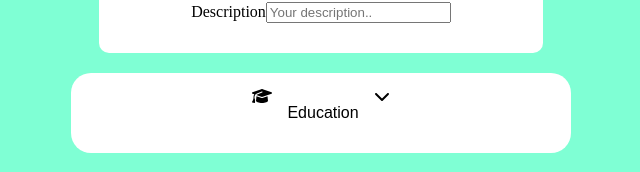
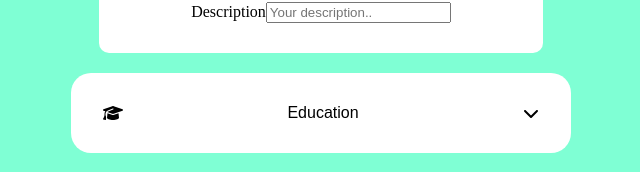
Before and after one commit to BootstrapFootkicker/cvApplication, a React (Vite) app: page / in a window 1280 px wide. Shown: the part 768-940 px from the top of the page, without its empty margins (319-959 px from the left). Built offline with nearby package versions, Linux system fonts and the light colour scheme.

Commit message:
Fixes
Fixed issue with export
Fixed css issue with dropdown button
Fixed form added button not getting name when created
Delete some comments

```diff
--- a/src/components/App.jsx
+++ b/src/components/App.jsx
@@ -1,49 +1,56 @@
-import React, {useEffect} from "react";
+import React, { useEffect } from "react";
 import ReactDOM from "react-dom/client";
-import {useState} from "react";
+import { useState } from "react";
 
-import PersonalDetails from "./PersonalDetails.jsx";
-import {EducationForm} from "./EducationForm.jsx";
+import { PersonalDetails } from "./PersonalDetails.jsx";
+import { EducationForm } from "./EducationForm.jsx";
 import ExperienceForm from "./ExperienceForm.jsx";
-import {Dropdown} from "./Dropdown.jsx";
-import {v4 as uuid} from "uuid";
+import { Dropdown } from "./Dropdown.jsx";
+import { v4 as uuid } from "uuid";
 import {
   faGraduationCap,
   faBriefcase,
 } from "@fortawesome/free-solid-svg-icons";
-import {FontAwesomeIcon} from "@fortawesome/react-fontawesome";
-import {InfoButton} from "./InfoButton.jsx";
+import { FontAwesomeIcon } from "@fortawesome/react-fontawesome";
+import { InfoButton } from "./InfoButton.jsx";
 
-//Temp state update wont work since states  dont update in time, consider togglinmg display instead
 export function App() {
   //todo change functions to have elementInfo:{} format!
 
-    const [menuList, setMenuList] = useState([{
-        elementInfo: {type: 'formButton', name: "+ Add Education", trigger: educationTrigger, id: uuid()}
-    }]);
+  const [menuList, setMenuList] = useState([
+    {
+      elementInfo: {
+        type: "formButton",
+        name: "+ Add Education",
+        trigger: educationTrigger,
+        id: uuid(),
+      },
+    },
+  ]);
   const [formToggle, setFormToggle] = useState(false);
 
   useEffect(() => {
-        console.log(formToggle)
-        // console.log(menuList)
-    })
-
+    console.log(formToggle);
+  });
 
   function createAddButton(title, trigger) {
-        return {type: "button", name: title, trigger: trigger, id: uuid()}
+    return { type: "button", name: title, trigger: trigger, id: uuid() };
   }
 
   function resetMenuList(id) {
-        removeMenuItem(id)
+    removeMenuItem(id);
   }
 
-    function submitEditForm(formId, formInfo, targetId) {
-
-    }
+  function submitEditForm(formId, formInfo, targetId) {}
 
   function createEditForm(buttonId, elementInfo) {
-        toggleForm()
-        addNewMenuItem({type: "form", id: uuid(), actions: [submitEditForm, resetMenuList], elementInfo: elementInfo})
+    toggleForm();
+    addNewMenuItem({
+      type: "form",
+      id: uuid(),
+      actions: [submitEditForm, resetMenuList],
+      elementInfo: elementInfo,
+    });
   }
 
   function formSubmit(formId, name, id) {
@@ -52,85 +59,93 @@ export function App() {
         type: "button",
         name: name,
         id: id,
-                trigger: createEditForm
-            }
-        })
+        trigger: createEditForm,
+      },
+    });
 
-
-        removeMenuItem(formId)
-
-
+    removeMenuItem(formId);
   }
 
-
   function addNewMenuItem(item) {
-        setMenuList(currentMenuList => {
-                return [item, ...currentMenuList]
-            }
-        )
+    setMenuList((currentMenuList) => {
+      return [item, ...currentMenuList];
+    });
   }
 
-
   function removeMenuItem(id) {
-
-        console.log(id + " removed")
-        setMenuList(currentMenuList => {
-                return currentMenuList.filter((item) => item.elementInfo.id !== id)
-            }
-        )
+    console.log(id + " removed");
+    setMenuList((currentMenuList) => {
+      return currentMenuList.filter((item) => item.elementInfo.id !== id);
+    });
   }
 
-
   function findMenuItem(id) {
-        return menuList.find((item) => item.elementInfo.id === id)
+    return menuList.find((item) => item.elementInfo.id === id);
   }
 
   //todo Make all prop name consistent across components
 
   function findMenuItemIndex(id) {
-        return menuList.findIndex((item) => item.elementInfo.id === id)
+    return menuList.findIndex((item) => item.elementInfo.id === id);
   }
 
   function editMenuItem(id, elementInfo) {
-        let index = findMenuItemIndex(id)
-        let item = {type: "button", name: elementInfo.name, id: uuid(), elementInfo: elementInfo, trigger: editMenuItem}
-        setMenuList(currentMenuList => {
-                return [...currentMenuList.slice(0, index), item, ...currentMenuList.slice(index + 1)]
+    let index = findMenuItemIndex(id);
+    let item = {
+      type: "button",
+      name: elementInfo.name,
+      id: uuid(),
+      elementInfo: elementInfo,
+      trigger: editMenuItem,
+    };
+    setMenuList((currentMenuList) => {
+      return [
+        ...currentMenuList.slice(0, index),
+        item,
+        ...currentMenuList.slice(index + 1),
+      ];
+    });
   }
-        )
-    }
-
 
   function educationTrigger() {
     //todo Make this trigger apply to all forms
-        console.log("educationTrigger")
-        toggleForm()
+    console.log("educationTrigger");
+    toggleForm();
     addNewMenuItem({
       elementInfo: {
         type: "form",
         id: uuid(),
-                actions: [formSubmit, resetMenuList, setFormToggle, removeMenuItem, setMenuList]
-            }
-        })
-
+        actions: [
+          formSubmit,
+          resetMenuList,
+          setFormToggle,
+          removeMenuItem,
+          setMenuList,
+        ],
+      },
+    });
   }
 
   function toggleForm() {
-        console.log("toggleForm")
-        setFormToggle(!formToggle)
+    console.log("toggleForm");
+    setFormToggle(!formToggle);
   }
-
 
   return (
     <>
-            <PersonalDetails/>
-            <EducationForm/>
-            <ExperienceForm/>
-            <Dropdown sectionName={"Education"} icon={faGraduationCap} menuList={menuList} formToggle={formToggle}
-                      toggleSetter={setFormToggle}/>
+      <PersonalDetails />
+      <EducationForm />
+      <ExperienceForm />
+      <Dropdown
+        sectionName={"Education"}
+        icon={faGraduationCap}
+        menuList={menuList}
+        formToggle={formToggle}
+        toggleSetter={setFormToggle}
+      />
       <button onClick={toggleForm}>test</button>
 
       {/*<Dropdown sectionName={"Experience"} icon={faBriefcase} menuList ={menuList}/>*/}
     </>
-    )
+  );
 }
--- a/src/components/Dropdown.jsx
+++ b/src/components/Dropdown.jsx
@@ -1,35 +1,44 @@
 import React from "react";
-import {useState} from "react";
+import { useState } from "react";
 import "../dropDown.css";
-import {faChevronDown} from "@fortawesome/free-solid-svg-icons";
-import {FontAwesomeIcon} from "@fortawesome/react-fontawesome";
-import {MenuList} from "./MenuList.jsx";
-import PersonalDetails from "./PersonalDetails.jsx";
+import { faChevronDown } from "@fortawesome/free-solid-svg-icons";
+import { FontAwesomeIcon } from "@fortawesome/react-fontawesome";
+import { MenuList } from "./MenuList.jsx";
+import { PersonalDetails } from "./PersonalDetails.jsx";
 
-
-export function Dropdown({sectionName, icon, menuList, toggleSetter, formToggle}) {
+export function Dropdown({
+  sectionName,
+  icon,
+  menuList,
+  toggleSetter,
+  formToggle,
+}) {
   const [open, setOpen] = useState(false);
 
   const toggle = () => setOpen(!open);
 
-    return (<div className={'dropdown'}>
-            <button className={"dropdown-button"}
-                    onClick={toggle}>
-                <div className={'icon-container'}>
-                    <FontAwesomeIcon icon={icon}/>
+  return (
+    <div className={"dropdown"}>
+      <button className={"dropdown-button"} onClick={toggle}>
+        <div className={"button-content"}>
+          <div className={"icon-container"}>
+            <FontAwesomeIcon icon={icon} />
           </div>
 
           <p>{sectionName}</p>
-                <div className={'icon-container'}>
-                    <FontAwesomeIcon icon={faChevronDown}/>
+          <div className={"icon-container"}>
+            <FontAwesomeIcon icon={faChevronDown} />
           </div>
-
+        </div>
       </button>
       {open ? (
-                <MenuList menuList={menuList} sectionName={sectionName} toggleSetter={toggleSetter}
-                          formToggle={formToggle}/>
+        <MenuList
+          menuList={menuList}
+          sectionName={sectionName}
+          toggleSetter={toggleSetter}
+          formToggle={formToggle}
+        />
       ) : null}
-
     </div>
   );
 }
--- a/src/components/InfoButton.jsx
+++ b/src/components/InfoButton.jsx
@@ -1,20 +1,20 @@
 import React from "react";
-import {useState} from "react";
+import { useState } from "react";
 import "../dropDown.css";
 
+export function InfoButton(elementInfo) {
+  // function buttonTrigger() {
+  //     createEditForm(buttonInfo.buttonId, buttonInfo)
+  // }
 
-export function InfoButton(buttonInfo) {
-
-
-    // function buttonTrigger() {
-    //     createEditForm(buttonInfo.buttonId, buttonInfo)
-    // }
-
-    return (
-
-        <button className={"menu-button"} onClick={() => {
-            console.log("Fix me!")
-        }}>Figure out why name doesnt work</button>
-
-    )
+  return (
+    <button
+      className={"menu-button"}
+      onClick={() => {
+        console.log(elementInfo.elementInfo.name);
+      }}
+    >
+      {elementInfo.elementInfo.name}
+    </button>
+  );
 }
--- a/src/components/PersonalDetails.jsx
+++ b/src/components/PersonalDetails.jsx
@@ -1,7 +1,7 @@
 import React from "react";
 import { useState } from "react";
 import "../forms.css";
-function PersonalDetails() {
+export function PersonalDetails() {
   const [fullName, setFullName] = useState("");
   const [email, setEmail] = useState("");
   const [phone, setPhone] = useState("");
@@ -54,5 +54,3 @@ function PersonalDetails() {
     </div>
   );
 }
-
-export default PersonalDetails;
--- a/src/dropDown.css
+++ b/src/dropDown.css
@@ -32,6 +32,7 @@
     justify-content: center;
     align-items: center;
     gap: 10px;
+    min-height: 100%;
 }
 
 
@@ -53,10 +54,20 @@
 
 
 }
-
+.button-content {
+    display: flex;
+    flex-direction: row;
+    justify-content: space-between;
+    align-items: center;
+    gap: 10px;
+    width: 100%;
+    height: 100%;
+}
 
 .dropdown-button {
-
+    display: flex;
+    align-content: center;
+    justify-content: center;
     gap: 15px;
     width: 500px;
     border-bottom: none;
```
Also changed, not shown: src/components/EducationForm.jsx (+25 -33 lines), src/components/MenuItem.jsx (+28 -33 lines). Lines whose indentation alone changed are shown as unchanged.
